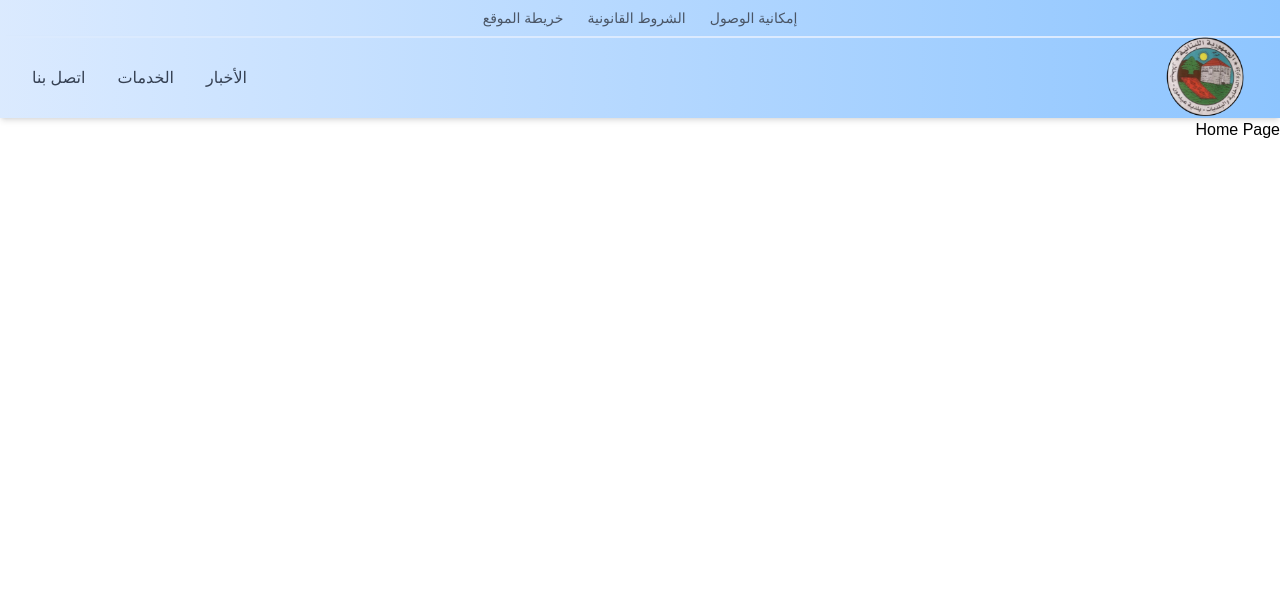
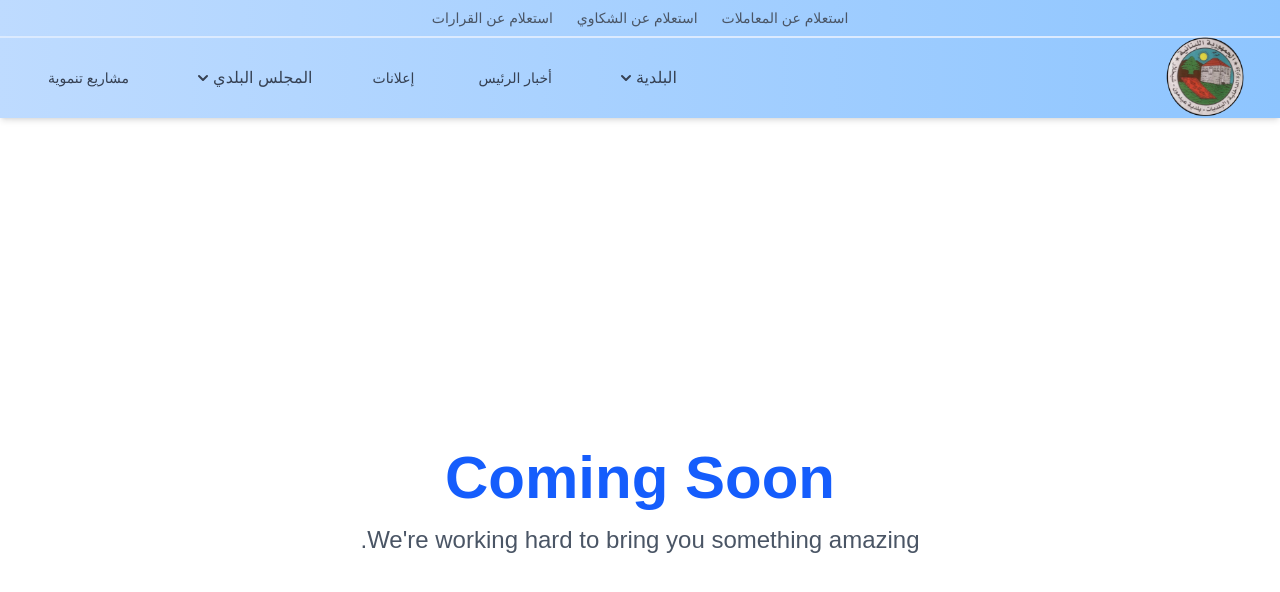
Before and after one commit to Ziadaffan/aydamoun-cheykhlar-muncipality, a Next.js app: page / in a window 1280 px wide. Shown: the top 592 px of the page. Built offline with nearby package versions, Linux system fonts and the light colour scheme.

Commit message:
add links to nav

```diff
--- a/public/language/ar.json
+++ b/public/language/ar.json
@@ -1,16 +1,31 @@
 {
   "navigation": {
-    "utility": {
-      "accessibility": "إمكانية الوصول",
-      "legal": "الشروط القانونية",
-      "sitemap": "خريطة الموقع"
+    "top": {
+      "transactionInquiry": "استعلام عن المعاملات",
+      "complaintInquiry": "استعلام عن الشكاوي",
+      "searchForDecisions": "استعلام عن القرارات"
     },
     "main": {
-      "logo": "البلدية",
-      "home": "الرئيسية",
-      "services": "الخدمات",
-      "news": "الأخبار",
-      "contact": "اتصل بنا"
+      "home": "الصفحة الرئيسية",
+      "municipality": {
+        "name": "البلدية",
+        "mission": "المهمة البلدية",
+        "purchases": "مشتريات",
+        "officialTransactions": "المعاملات الرسمية"
+      },
+      "presidentNews": "أخبار الرئيس",
+      "advertisements": "إعلانات",
+      "budget": "موازنة",
+      "developmentProjects": "مشاريع تنموية",
+      "council": {
+        "name": " المجلس البلدي",
+        "actualMembers": "الأعضاء الحاليين",
+        "cvMunicipalCouncilMembers": "السيرة الذاتية لأعضاء المجلس البلدي",
+        "previousCouncils": "المجالس البلدي السابقة"
+      },
+      "submitComplaint": "تقديم شكوى",
+      "objectionToTheMunicipality": "إعتراض على البلدية",
+      "jobs": "الوظائف"
     }
   }
 }
--- /dev/null
+++ b/src/packages/common/components/ComingSoon.tsx
@@ -0,0 +1,16 @@
+import React from "react";
+
+export default function ComingSoon() {
+  return (
+    <div className="min-h-screen flex items-center justify-center">
+      <div className="text-center p-8">
+        <h1 className="text-4xl md:text-6xl font-bold text-blue-600 mb-4">
+          Coming Soon
+        </h1>
+        <p className="text-xl md:text-2xl text-gray-600 mb-8">
+          We're working hard to bring you something amazing.
+        </p>
+      </div>
+    </div>
+  );
+}
--- /dev/null
+++ b/src/packages/common/components/NavBar/DropdownMenu.tsx
@@ -0,0 +1,72 @@
+import { ReactNode } from "react";
+import NavLink from "./NavLink";
+
+export type DropdownItem = {
+  href: string;
+  label: string;
+};
+
+type DropdownMenuProps = {
+  isOpen: boolean;
+  label: string;
+  items: DropdownItem[];
+  onToggle: () => void;
+  isMobile?: boolean;
+};
+
+export default function DropdownMenu({ isOpen, label, items, onToggle, isMobile = false }: DropdownMenuProps) {
+  if (isMobile) {
+    return (
+      <div>
+        <button
+          onClick={onToggle}
+          className="w-full flex justify-between items-center px-3 py-2 rounded-md text-base font-medium text-gray-700 hover:text-blue-800 hover:bg-blue-50 transition-colors duration-150"
+        >
+          {label}
+          <svg
+            className={`h-5 w-5 transition-transform duration-200 ${isOpen ? 'rotate-180' : ''}`}
+            xmlns="http://www.w3.org/2000/svg"
+            viewBox="0 0 20 20"
+            fill="currentColor"
+          >
+            <path fillRule="evenodd" d="M5.293 7.293a1 1 0 011.414 0L10 10.586l3.293-3.293a1 1 0 111.414 1.414l-4 4a1 1 0 01-1.414 0l-4-4a1 1 0 010-1.414z" clipRule="evenodd" />
+          </svg>
+        </button>
+        <div className={`${isOpen ? 'block' : 'hidden'} pl-4 space-y-1 transition-all duration-200`}>
+          {items.map((item) => (
+            <NavLink key={item.href} href={item.href}>
+              {item.label}
+            </NavLink>
+          ))}
+        </div>
+      </div>
+    );
+  }
+
+  return (
+    <div className="relative group">
+      <button
+        className="inline-flex items-center px-3 py-2 text-gray-700 hover:text-blue-800 font-medium transition-colors duration-200"
+      >
+        {label}
+        <svg
+          className="ml-1 h-5 w-5 transition-transform duration-200 group-hover:rotate-180"
+          xmlns="http://www.w3.org/2000/svg"
+          viewBox="0 0 20 20"
+          fill="currentColor"
+        >
+          <path fillRule="evenodd" d="M5.293 7.293a1 1 0 011.414 0L10 10.586l3.293-3.293a1 1 0 111.414 1.414l-4 4a1 1 0 01-1.414 0l-4-4a1 1 0 010-1.414z" clipRule="evenodd" />
+        </svg>
+      </button>
+      <div className="absolute left-0 mt-2 w-56 rounded-md shadow-lg bg-white ring-1 ring-black ring-opacity-5 transform transition-all duration-200 ease-out opacity-0 invisible group-hover:opacity-100 group-hover:visible group-hover:translate-y-0 -translate-y-2">
+        <div className="pt-1">
+          {items.map((item) => (
+            <NavLink key={item.href} href={item.href}>
+              {item.label}
+            </NavLink>
+          ))}
+        </div>
+      </div>
+    </div>
+  );
+}
--- a/src/packages/common/components/NavBar/MainNavigation.tsx
+++ b/src/packages/common/components/NavBar/MainNavigation.tsx
@@ -2,6 +2,10 @@ import Link from "next/link";
 import { TFunction } from "i18next";
 import Image from "next/image";
 import { useState } from "react";
+import NavLink from "./NavLink";
+import DropdownMenu from "./DropdownMenu";
+import MobileMenuButoon from "./MobileMenuButoon";
+import MobileMenu from "./MobileMenu";
 
 type MainNavigationProps = {
   t: TFunction<"translation", undefined>;
@@ -9,9 +13,41 @@ type MainNavigationProps = {
 
 export default function MainNavigation({ t }: MainNavigationProps) {
   const [isMobileMenuOpen, setIsMobileMenuOpen] = useState(false);
+  const [isMobileMunicipalityOpen, setIsMobileMunicipalityOpen] = useState(false);
+  const [isMobileCouncilOpen, setIsMobileCouncilOpen] = useState(false);
+
+  const municipalityItems = [
+    {
+      href: "/municipality/mission",
+      label: t("navigation.main.municipality.mission")
+    },
+    {
+      href: "/municipality/purchases",
+      label: t("navigation.main.municipality.purchases")
+    },
+    {
+      href: "/municipality/official-transactions",
+      label: t("navigation.main.municipality.officialTransactions")
+    }
+  ];
+
+  const councilItems = [
+    {
+      href: "/council/members",
+      label: t("navigation.main.council.actualMembers")
+    },
+    {
+      href: "/council/membersCv",
+      label: t("navigation.main.council.cvMunicipalCouncilMembers")
+    },
+    {
+      href: "/council/previous",
+      label: t("navigation.main.council.previousCouncils")
+    }
+  ];
 
   return (
-    <nav className="bg-white shadow-md sticky top-0 z-50 bg-gradient-to-r from-blue-100 to-blue-300 border-t-2 border-blue-100">
+    <nav className="bg-white shadow-md sticky top-0 z-50 bg-gradient-to-r from-blue-200 to-blue-300 border-t-2 border-blue-100">
       <div className="max-w-7xl mx-auto px-4 sm:px-6 lg:px-8">
         <div className="flex justify-between h-20">
           <div className="flex items-center">
@@ -29,84 +65,48 @@ export default function MainNavigation({ t }: MainNavigationProps) {
 
           {/* Desktop Navigation */}
           <div className="hidden md:flex items-center space-x-8">
-            <Link
-              href="/actualites"
-              className="text-gray-700 hover:text-blue-800 font-medium transition-colors duration-200 relative group"
-            >
-              {t("navigation.main.news")}
-              <span className="absolute bottom-0 left-0 w-0 h-0.5 bg-blue-800 transition-all duration-200 group-hover:w-full"></span>
-            </Link>
+            <DropdownMenu
+              isOpen={false}
+              label={t("navigation.main.municipality.name")}
+              items={municipalityItems}
+              onToggle={() => {}}
+            />
 
-            <Link
-              href="/services"
-              className="text-gray-700 hover:text-blue-800 font-medium transition-colors duration-200 relative group"
-            >
-              {t("navigation.main.services")}
-              <span className="absolute bottom-0 left-0 w-0 h-0.5 bg-blue-800 transition-all duration-200 group-hover:w-full"></span>
-            </Link>
+            <NavLink href="/president-news">
+              {t("navigation.main.presidentNews")}
+            </NavLink>
 
-            <Link
-              href="/contact"
-              className="text-gray-700 hover:text-blue-800 font-medium transition-colors duration-200 relative group"
-            >
-              {t("navigation.main.contact")}
-              <span className="absolute bottom-0 left-0 w-0 h-0.5 bg-blue-800 transition-all duration-200 group-hover:w-full"></span>
-            </Link>
+            <NavLink href="/advertisements">
+              {t("navigation.main.advertisements")}
+            </NavLink>
+
+            <DropdownMenu
+              isOpen={false}
+              label={t("navigation.main.council.name")}
+              items={councilItems}
+              onToggle={() => {}}
+            />
+
+            <NavLink href="/development-projects">
+              {t("navigation.main.developmentProjects")}
+            </NavLink>
           </div>
 
-          {/* Mobile menu button */}
-          <div className="md:hidden flex items-center">
-            <button
-              onClick={() => setIsMobileMenuOpen(!isMobileMenuOpen)}
-              className="inline-flex items-center justify-center p-2 rounded-md text-gray-700 hover:text-blue-800 hover:bg-gray-100 focus:outline-none focus:ring-2 focus:ring-inset focus:ring-blue-800"
-            >
-              <span className="sr-only">Open main menu</span>
-              <svg
-                className={`${isMobileMenuOpen ? 'hidden' : 'block'} h-6 w-6`}
-                xmlns="http://www.w3.org/2000/svg"
-                fill="none"
-                viewBox="0 0 24 24"
-                stroke="currentColor"
-              >
-                <path strokeLinecap="round" strokeLinejoin="round" strokeWidth={2} d="M4 6h16M4 12h16M4 18h16" />
-              </svg>
-              <svg
-                className={`${isMobileMenuOpen ? 'block' : 'hidden'} h-6 w-6`}
-                xmlns="http://www.w3.org/2000/svg"
-                fill="none"
-                viewBox="0 0 24 24"
-                stroke="currentColor"
-              >
-                <path strokeLinecap="round" strokeLinejoin="round" strokeWidth={2} d="M6 18L18 6M6 6l12 12" />
-              </svg>
-            </button>
-          </div>
+          <MobileMenuButoon isMobileMenuOpen={isMobileMenuOpen} setIsMobileMenuOpen={setIsMobileMenuOpen} />
         </div>
       </div>
 
       {/* Mobile menu */}
-      <div className={`${isMobileMenuOpen ? 'block' : 'hidden'} md:hidden`}>
-        <div className="px-2 pt-2 pb-3 space-y-1 sm:px-3 bg-white shadow-lg">
-          <Link
-            href="/actualites"
-            className="block px-3 py-2 rounded-md text-base font-medium text-gray-700 hover:text-blue-800 hover:bg-gray-50 transition-colors duration-200"
-          >
-            {t("navigation.main.news")}
-          </Link>
-          <Link
-            href="/services"
-            className="block px-3 py-2 rounded-md text-base font-medium text-gray-700 hover:text-blue-800 hover:bg-gray-50 transition-colors duration-200"
-          >
-            {t("navigation.main.services")}
-          </Link>
-          <Link
-            href="/contact"
-            className="block px-3 py-2 rounded-md text-base font-medium text-gray-700 hover:text-blue-800 hover:bg-gray-50 transition-colors duration-200"
-          >
-            {t("navigation.main.contact")}
-          </Link>
-        </div>
-      </div>
+      <MobileMenu
+        t={t}
+        isMobileMenuOpen={isMobileMenuOpen}
+        isMobileMunicipalityOpen={isMobileMunicipalityOpen}
+        setIsMobileMunicipalityOpen={setIsMobileMunicipalityOpen}
+        isMobileCouncilOpen={isMobileCouncilOpen}
+        setIsMobileCouncilOpen={setIsMobileCouncilOpen}
+        municipalityItems={municipalityItems}
+        councilItems={councilItems}
+      />
     </nav>
   );
 }
--- /dev/null
+++ b/src/packages/common/components/NavBar/MobileMenu.tsx
@@ -0,0 +1,63 @@
+import { TFunction } from "i18next";
+import React from "react";
+import NavLink from "./NavLink";
+import DropdownMenu from "./DropdownMenu";
+import { DropdownItem } from "./DropdownMenu";
+
+type MobileMenuProps = {
+  t: TFunction<"translation", undefined>;
+  isMobileMenuOpen: boolean;
+  isMobileMunicipalityOpen: boolean;
+  setIsMobileMunicipalityOpen: (isMobileMunicipalityOpen: boolean) => void;
+  isMobileCouncilOpen: boolean;
+  setIsMobileCouncilOpen: (isMobileCouncilOpen: boolean) => void;
+  municipalityItems: DropdownItem[];
+  councilItems: DropdownItem[];
+};
+
+export default function MobileMenu({
+  t,
+  isMobileMenuOpen,
+  isMobileMunicipalityOpen,
+  setIsMobileMunicipalityOpen,
+  isMobileCouncilOpen,
+  setIsMobileCouncilOpen,
+  municipalityItems,
+  councilItems,
+}: MobileMenuProps) {
+  return (
+    <div className={`${isMobileMenuOpen ? "block" : "hidden"} md:hidden`}>
+      <div className="px-2 pt-2 pb-3 space-y-1 sm:px-3 bg-white shadow-lg">
+        <DropdownMenu
+          isOpen={isMobileMunicipalityOpen}
+          label={t("navigation.main.municipality.name")}
+          items={municipalityItems}
+          onToggle={() =>
+            setIsMobileMunicipalityOpen(!isMobileMunicipalityOpen)
+          }
+          isMobile
+        />
+
+        <NavLink href="/president-news">
+          {t("navigation.main.presidentNews")}
+        </NavLink>
+
+        <NavLink href="/advertisements">
+          {t("navigation.main.advertisements")}
+        </NavLink>
+
+        <DropdownMenu
+          isOpen={isMobileCouncilOpen}
+          label={t("navigation.main.council.name")}
+          items={councilItems}
+          onToggle={() => setIsMobileCouncilOpen(!isMobileCouncilOpen)}
+          isMobile
+        />
+
+        <NavLink href="/development-projects">
+          {t("navigation.main.developmentProjects")}
+        </NavLink>
+      </div>
+    </div>
+  );
+}
--- /dev/null
+++ b/src/packages/common/components/NavBar/MobileMenuButoon.tsx
@@ -0,0 +1,47 @@
+import React from "react";
+
+interface MobileMenuButoonProps {
+  isMobileMenuOpen: boolean;
+  setIsMobileMenuOpen: (isMobileMenuOpen: boolean) => void;
+}
+
+export default function MobileMenuButoon({ isMobileMenuOpen, setIsMobileMenuOpen }: MobileMenuButoonProps) {
+  return (
+    <div className="md:hidden flex items-center">
+      <button
+        onClick={() => setIsMobileMenuOpen(!isMobileMenuOpen)}
+        className="inline-flex items-center justify-center p-2 rounded-md text-gray-700 hover:text-blue-800 hover:bg-gray-100 focus:outline-none focus:ring-2 focus:ring-inset focus:ring-blue-800"
+      >
+        <span className="sr-only">Open main menu</span>
+        <svg
+          className={`${isMobileMenuOpen ? "hidden" : "block"} h-6 w-6`}
+          xmlns="http://www.w3.org/2000/svg"
+          fill="none"
+          viewBox="0 0 24 24"
+          stroke="currentColor"
+        >
+          <path
+            strokeLinecap="round"
+            strokeLinejoin="round"
+            strokeWidth={2}
+            d="M4 6h16M4 12h16M4 18h16"
+          />
+        </svg>
+        <svg
+          className={`${isMobileMenuOpen ? "block" : "hidden"} h-6 w-6`}
+          xmlns="http://www.w3.org/2000/svg"
+          fill="none"
+          viewBox="0 0 24 24"
+          stroke="currentColor"
+        >
+          <path
+            strokeLinecap="round"
+            strokeLinejoin="round"
+            strokeWidth={2}
+            d="M6 18L18 6M6 6l12 12"
+          />
+        </svg>
+      </button>
+    </div>
+  );
+}
--- /dev/null
+++ b/src/packages/common/components/NavBar/NavLink.tsx
@@ -0,0 +1,23 @@
+import Link from "next/link";
+import React from "react";
+
+interface NavLinkProps {
+  href: string;
+  children: React.ReactNode;
+  additionalClasses?: string;
+}
+
+export default function NavLink({
+  href,
+  children,
+  additionalClasses,
+}: NavLinkProps) {
+  return (
+    <Link
+      href={href}
+      className={`${additionalClasses} relative block px-4 py-2 text-sm text-gray-700 hover:text-blue-800 transition-colors duration-150 after:content-[''] after:absolute after:w-full after:scale-x-0 after:h-0.5 after:bottom-0 after:left-0 after:bg-blue-800 after:origin-bottom-right after:transition-transform after:duration-300 hover:after:scale-x-100 hover:after:origin-bottom-left`}
+    >
+      {children}
+    </Link>
+  );
+}
--- a/src/packages/common/components/NavBar/TopNavigation.tsx
+++ b/src/packages/common/components/NavBar/TopNavigation.tsx
@@ -7,26 +7,26 @@ type TopNavigationProps = {
 
 export default function TopNavigation({ t }: TopNavigationProps) {
   return (
-    <nav className="py-2 bg-gradient-to-r from-blue-100 to-blue-300">
+    <nav className="py-2 bg-gradient-to-r from-blue-200 to-blue-300">
       <div className="flex justify-center max-w-7xl mx-auto px-4">
         <div className="flex justify-end items-center space-x-6">
           <Link
             href="/accessibilite"
             className="text-sm text-gray-600 hover:text-blue-800"
           >
-            {t("navigation.utility.accessibility")}
+            {t("navigation.top.transactionInquiry")}
           </Link>
           <Link
             href="/mentions-legales"
             className="text-sm text-gray-600 hover:text-blue-800"
           >
-            {t("navigation.utility.legal")}
+            {t("navigation.top.complaintInquiry")}
           </Link>
           <Link
             href="/plan-du-site"
             className="text-sm text-gray-600 hover:text-blue-800"
           >
-            {t("navigation.utility.sitemap")}
+            {t("navigation.top.searchForDecisions")}
           </Link>
         </div>
       </div>
--- a/src/packages/home/components/HomePage.tsx
+++ b/src/packages/home/components/HomePage.tsx
@@ -1,5 +1,7 @@
 "use client";
 
+import ComingSoon from "@/packages/common/components/ComingSoon";
+
 export default function HomePage() {
-  return <div>Home Page</div>;
+  return <ComingSoon />;
 }
```
